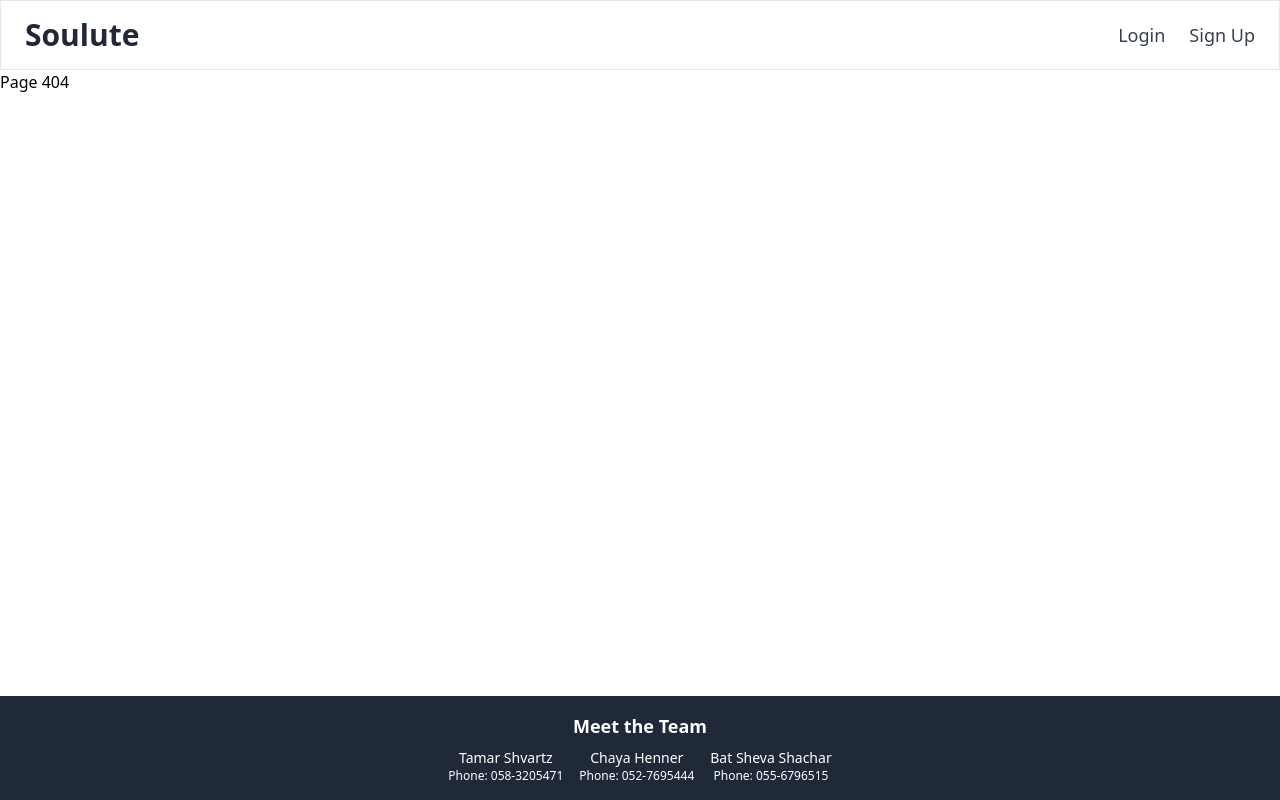
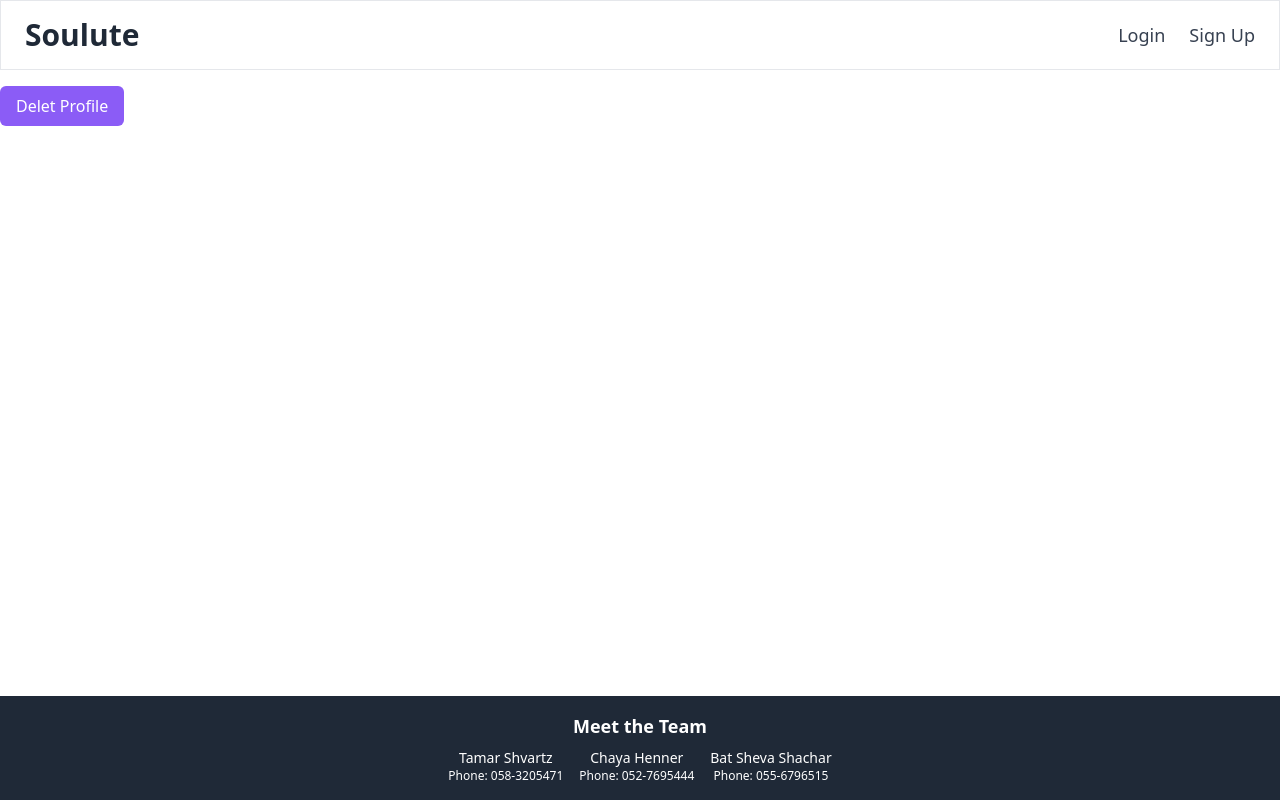
Before and after one commit to ChayaHenner/VOLUNTEER_PROJECT, a React (Vite) app in the folder clientVite/: page /delet-User in a window 1280 px wide. Before the commit this address had no page. Built offline with nearby package versions, Linux system fonts and the light colour scheme.

Commit message:
delet user

```diff
--- a/clientVite/src/App.jsx
+++ b/clientVite/src/App.jsx
@@ -27,7 +27,7 @@ import Management from './comps_admin/management'
 import Footer from './comps_users/footer';
 import QaChat from './comps_users/qaChat'
 import EditImg from './comps_users/editImg';
-
+import DeletUser from './comps_users/deletUser'
 function App() {
 
   const [user, setUser] = useState(null) //maybe change
@@ -63,6 +63,7 @@ function App() {
             <Route path="/management" element={<Management />} />
             <Route path="/qachat" element={<QaChat />} />
             <Route path="/edit-img" element={<EditImg />} />
+            <Route path="/delet-User" element={<DeletUser />} />
 
             {/* {adminRoutes()} */}
 
--- /dev/null
+++ b/clientVite/src/comps_users/deletUser.jsx
@@ -0,0 +1,46 @@
+import React,{useState} from 'react';
+// import { useHistory } from 'react-router-dom';
+import Cookies from 'js-cookie';
+import { useNavigate } from 'react-router-dom';
+import Loading from '../comps_main/loading';
+import { SERVER_URL, apiRequestNoBody } from '../serverConnect/api';
+
+const DeletUser = () => {
+    const nav = useNavigate()
+    const [loading, setLoading] = useState(false); // Loading state
+
+    const handleDeletUser = async () => {
+        console.log("delete");
+        setLoading(true);
+        let url = SERVER_URL + "/users/delete"
+        try {
+
+            let resp = await apiRequestNoBody(url, "PUT")
+            Cookies.remove('token');
+            Cookies.remove('user');
+            alert("delete")
+            nav("/")
+        }
+        catch (err) {
+            console.log("ERROR ", err);
+            alert(err);
+        }
+        setLoading(false)
+    };
+
+    return (
+        <div>
+            {
+                loading ? (
+                    <Loading text={"delete..."} />
+                ) : (
+
+                    <button className='bg-purple-500 text-white px-4 py-2 rounded-md mt-4' onClick={handleDeletUser}>Delet Profile</button>
+                )
+            }
+        </div >
+
+    );
+};
+
+export default DeletUser;
--- a/clientVite/src/comps_users/headerUser.jsx
+++ b/clientVite/src/comps_users/headerUser.jsx
@@ -4,6 +4,7 @@ import LogOut from './logOut';
 import { AppContext } from '../../context/context';
 import ProfileImg from './profileImg';
 import Cookies from 'js-cookie';
+import DeletUser from './deletUser'
 
 const HeaderUser = () => {
   const { user, setUser } = useContext(AppContext);
@@ -33,6 +34,10 @@ const HeaderUser = () => {
   };
 
   const handleLogout = () => {
+    setUser(null);
+    setDropdownOpen(false);
+  };
+  const handleDelet = () => {
     setUser(null);
     setDropdownOpen(false);
   };
@@ -126,6 +131,12 @@ const HeaderUser = () => {
                     >
                       <LogOut />
                     </button>
+                    <button
+                      className="block px-4 py-2 text-gray-800 hover:bg-gray-200 w-full text-left"
+                      onClick={handleDelet}
+                    >
+                      <DeletUser />
+                    </button>
                   </li>
 
                 </ul>
```
Also changed, not shown: 1 other file (tests, documents, lock files or other folders).
